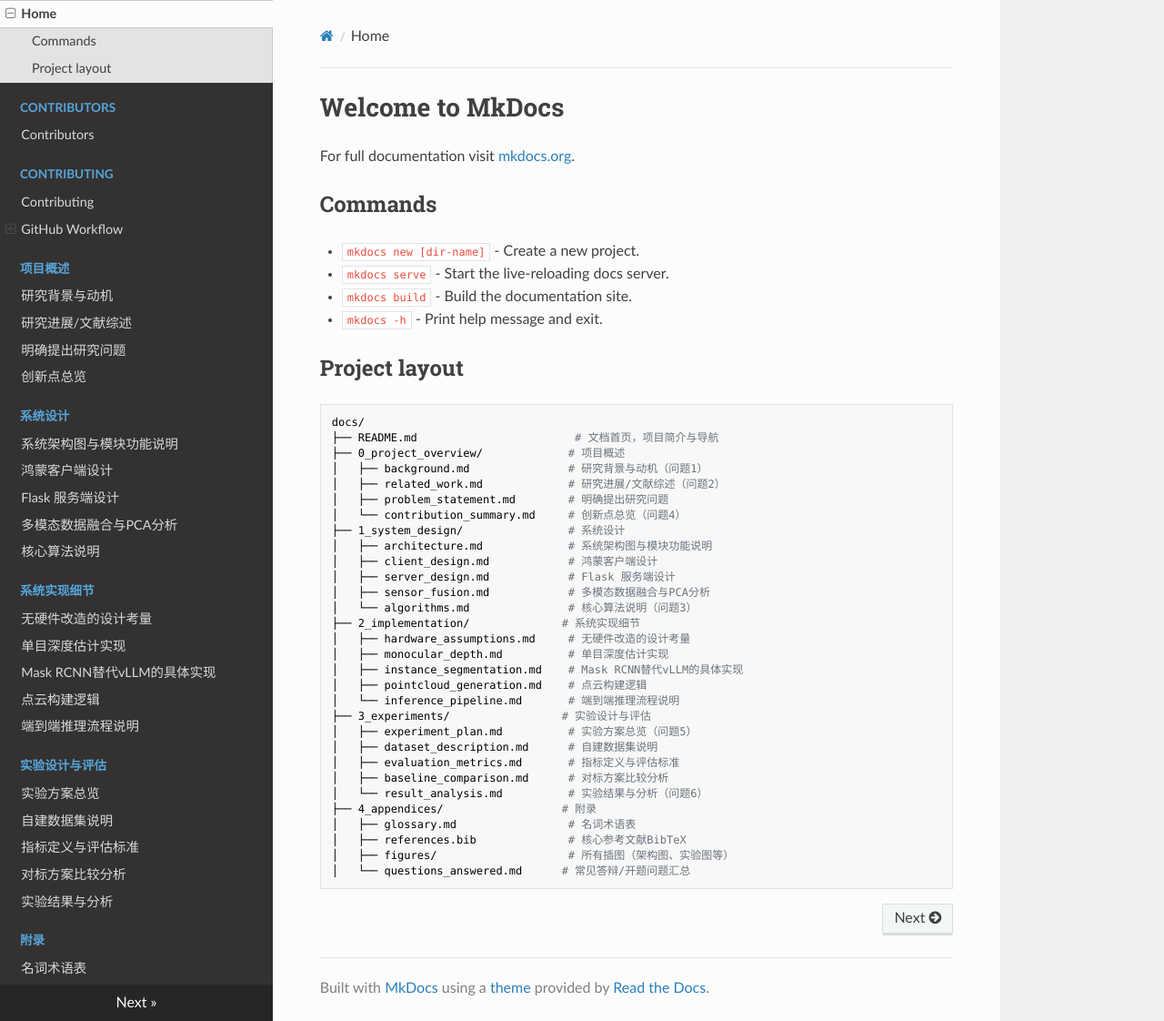
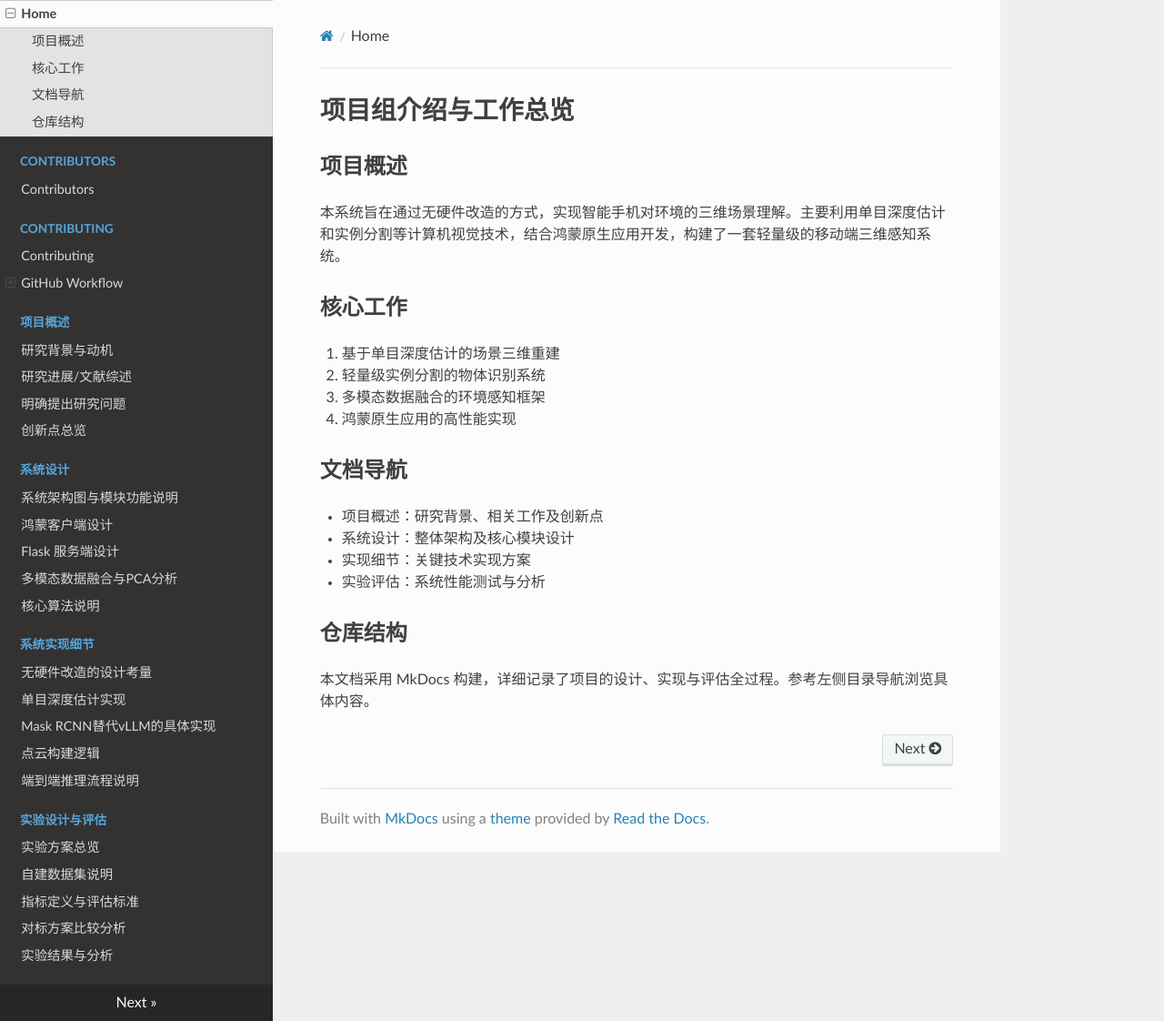
Before and after one commit to xiaoanmodel/-, an MkDocs documentation site: the page built from docs/index.md, in a window 1280 px wide and 1122 px high. Shown: the whole window at 91% size. Built offline with MkDocs 1.6.1, drawn with Linux system fonts in a browser that asks for light colours; nearby versions of some CDN libraries.

Commit message:
更新文档首页，替换MkDocs默认内容，添加项目概述、核心工作及文档导航信息

````diff
--- a/docs/index.md
+++ b/docs/index.md
@@ -1,45 +1,23 @@
-# Welcome to MkDocs
+# 项目组介绍与工作总览
 
-For full documentation visit [mkdocs.org](https://www.mkdocs.org).
+## 项目概述
 
-## Commands
+本系统旨在通过无硬件改造的方式，实现智能手机对环境的三维场景理解。主要利用单目深度估计和实例分割等计算机视觉技术，结合鸿蒙原生应用开发，构建了一套轻量级的移动端三维感知系统。
 
-* `mkdocs new [dir-name]` - Create a new project.
-* `mkdocs serve` - Start the live-reloading docs server.
-* `mkdocs build` - Build the documentation site.
-* `mkdocs -h` - Print help message and exit.
+## 核心工作
 
-## Project layout
+1. 基于单目深度估计的场景三维重建
+2. 轻量级实例分割的物体识别系统
+3. 多模态数据融合的环境感知框架
+4. 鸿蒙原生应用的高性能实现
 
-```
-docs/
-├── README.md                        # 文档首页，项目简介与导航
-├── 0_project_overview/             # 项目概述
-│   ├── background.md               # 研究背景与动机（问题1）
-│   ├── related_work.md             # 研究进展/文献综述（问题2）
-│   ├── problem_statement.md        # 明确提出研究问题
-│   └── contribution_summary.md     # 创新点总览（问题4）
-├── 1_system_design/                # 系统设计
-│   ├── architecture.md             # 系统架构图与模块功能说明
-│   ├── client_design.md            # 鸿蒙客户端设计
-│   ├── server_design.md            # Flask 服务端设计
-│   ├── sensor_fusion.md            # 多模态数据融合与PCA分析
-│   └── algorithms.md               # 核心算法说明（问题3）
-├── 2_implementation/              # 系统实现细节
-│   ├── hardware_assumptions.md     # 无硬件改造的设计考量
-│   ├── monocular_depth.md          # 单目深度估计实现
-│   ├── instance_segmentation.md    # Mask RCNN替代vLLM的具体实现
-│   ├── pointcloud_generation.md    # 点云构建逻辑
-│   └── inference_pipeline.md       # 端到端推理流程说明
-├── 3_experiments/                 # 实验设计与评估
-│   ├── experiment_plan.md          # 实验方案总览（问题5）
-│   ├── dataset_description.md      # 自建数据集说明
-│   ├── evaluation_metrics.md       # 指标定义与评估标准
-│   ├── baseline_comparison.md      # 对标方案比较分析
-│   └── result_analysis.md          # 实验结果与分析（问题6）
-├── 4_appendices/                  # 附录
-│   ├── glossary.md                 # 名词术语表
-│   ├── references.bib              # 核心参考文献BibTeX
-│   ├── figures/                    # 所有插图（架构图、实验图等）
-│   └── questions_answered.md      # 常见答辩/开题问题汇总
-```
+## 文档导航
+
+- 项目概述：研究背景、相关工作及创新点
+- 系统设计：整体架构及核心模块设计
+- 实现细节：关键技术实现方案
+- 实验评估：系统性能测试与分析
+
+## 仓库结构
+
+本文档采用 MkDocs 构建，详细记录了项目的设计、实现与评估全过程。参考左侧目录导航浏览具体内容。
````
